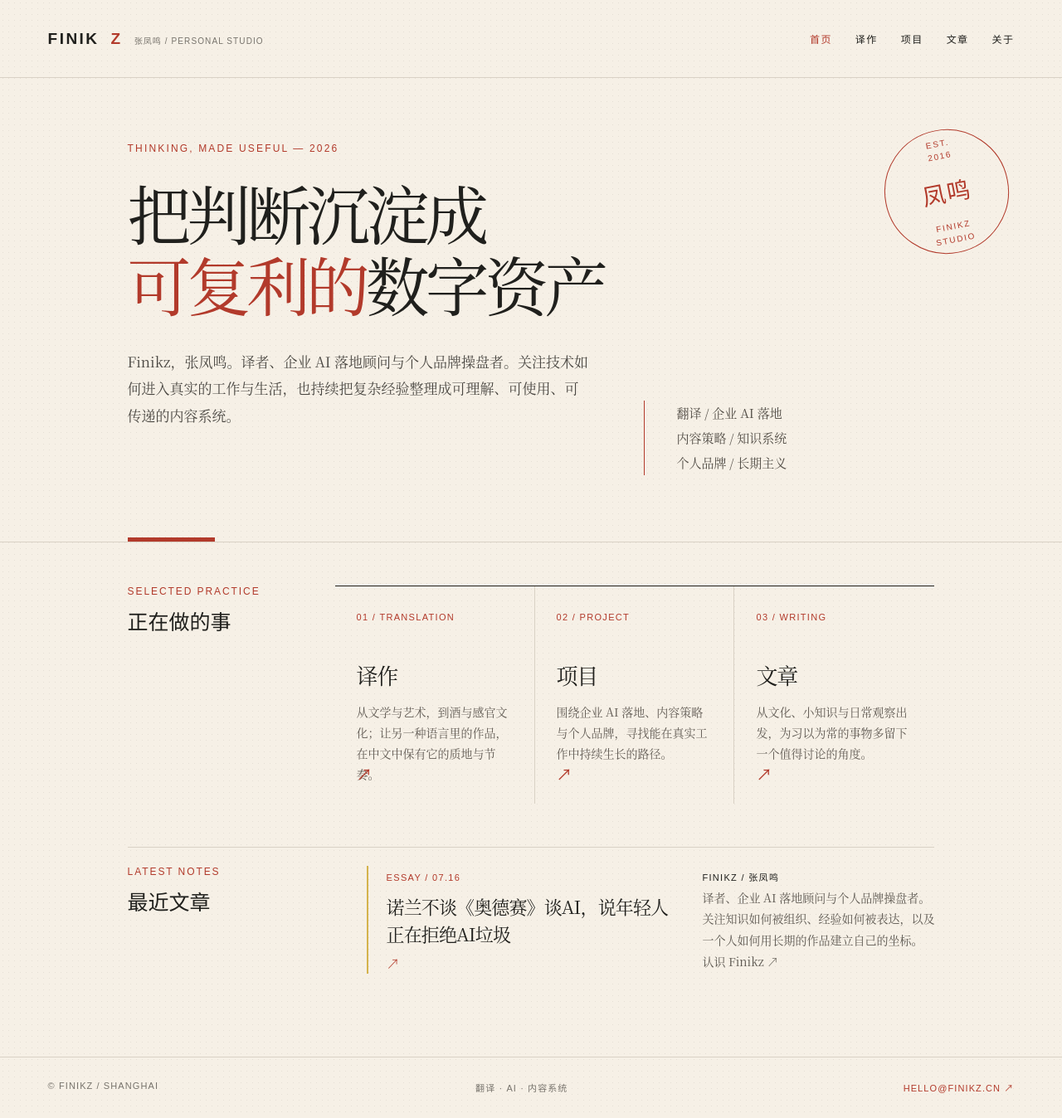
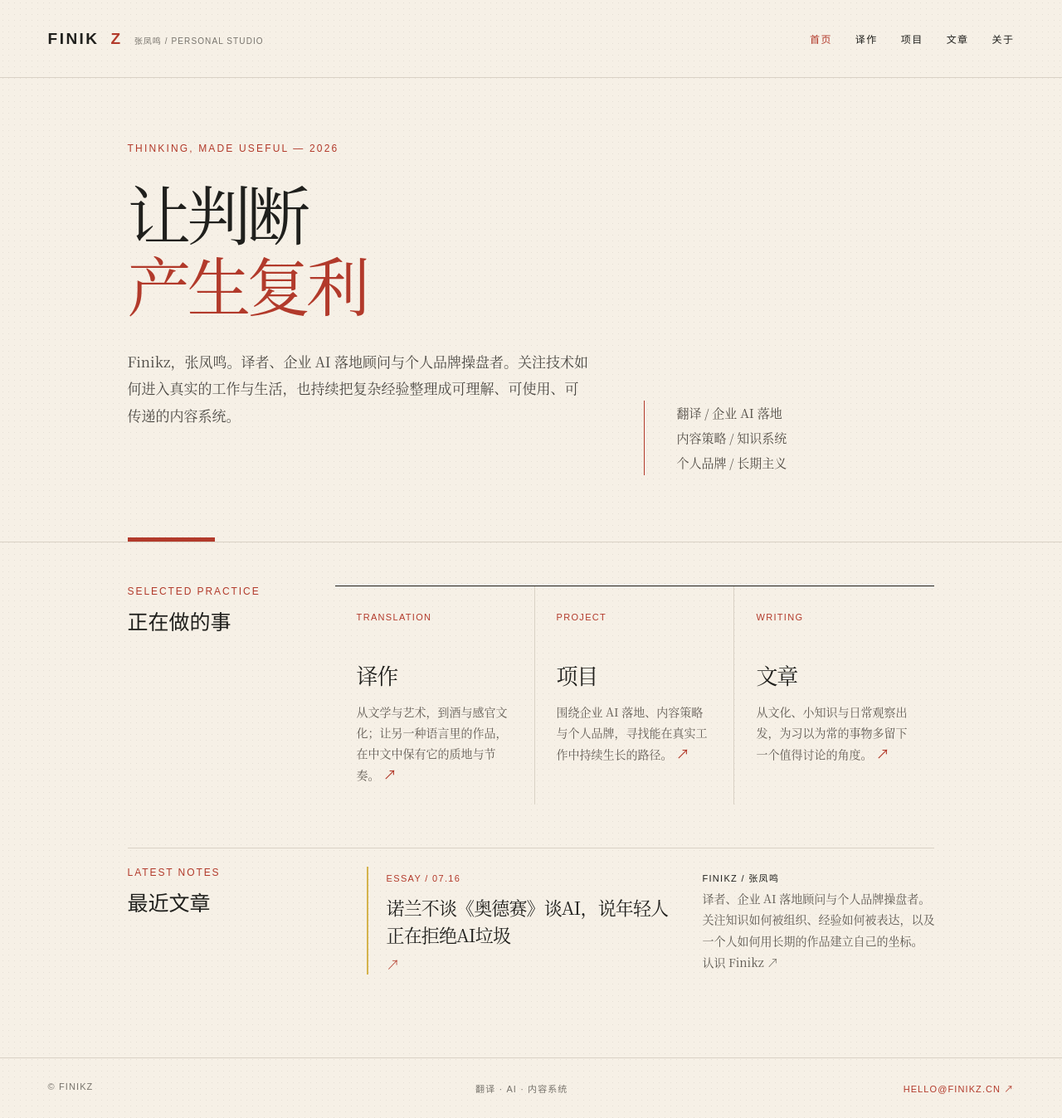
Before and after one commit to finikz/finikz.cn, a Next.js app: page / in a window 1280 px wide. Shown: the whole page at 83% size. Built offline with nearby package versions, Linux system fonts and the light colour scheme.

Commit message:
Refine home page editorial layout

```diff
--- a/app/about/page.tsx
+++ b/app/about/page.tsx
@@ -3,5 +3,5 @@ import type { Metadata } from "next";
 export const metadata: Metadata = { title: "关于｜Finikz", description: "关于译者、企业 AI 落地顾问与个人品牌操盘者 Finikz（张凤鸣）。" };
 
 export default function AboutPage() {
-  return <main className="about-page"><nav className="nav" aria-label="主导航"><a className="brand" href="/">FINIK<span className="brand-dot">Z</span><small>张凤鸣 / PERSONAL STUDIO</small></a><div className="nav-links"><a href="/">首页</a><a href="/works">译作</a><a href="/projects">项目</a><a href="/articles">文章</a><a href="/about">关于</a></div></nav><header className="page-hero"><p className="eyebrow">ABOUT / FINIKZ</p><h1>张凤鸣<br /><em>Finikz</em></h1><p>译者、企业 AI 落地顾问与个人品牌操盘者。关注语言、技术与内容如何共同服务于更清晰、更有生命力的表达。</p></header><section className="about-content"><div><p className="eyebrow">PROFILE</p><h2>个人简历</h2><p className="placeholder-copy">完整的职业经历、教育背景、合作项目与服务方式，将在你补充资料后整理于此。</p></div><div className="about-contact"><p className="eyebrow">CONTACT</p><h2>保持联系</h2><a href="mailto:hello@finikz.cn">邮箱　hello@finikz.cn ↗</a><span>微信公众号、微信、LinkedIn 与其他社交平台链接待补充。</span></div></section><footer><p>© FINIKZ / SHANGHAI</p><p>翻译 · AI · 内容系统</p><a href="/works">查看译作 ↗</a></footer></main>;
+  return <main className="about-page"><nav className="nav" aria-label="主导航"><a className="brand" href="/">FINIK<span className="brand-dot">Z</span><small>张凤鸣 / PERSONAL STUDIO</small></a><div className="nav-links"><a href="/">首页</a><a href="/works">译作</a><a href="/projects">项目</a><a href="/articles">文章</a><a href="/about">关于</a></div></nav><header className="page-hero"><p className="eyebrow">ABOUT / FINIKZ</p><h1>张凤鸣<br /><em>Finikz</em></h1><p>译者、企业 AI 落地顾问与个人品牌操盘者。关注语言、技术与内容如何共同服务于更清晰、更有生命力的表达。</p></header><section className="about-content"><div><p className="eyebrow">PROFILE</p><h2>个人简历</h2><p className="placeholder-copy">完整的职业经历、教育背景、合作项目与服务方式，将在你补充资料后整理于此。</p></div><div className="about-contact"><p className="eyebrow">CONTACT</p><h2>保持联系</h2><a href="mailto:hello@finikz.cn">邮箱　hello@finikz.cn ↗</a><span>微信公众号、微信、LinkedIn 与其他社交平台链接待补充。</span></div></section><footer><p>© FINIKZ</p><p>翻译 · AI · 内容系统</p><a href="/works">查看译作 ↗</a></footer></main>;
 }
--- a/app/page.tsx
+++ b/app/page.tsx
@@ -1,9 +1,9 @@
 import { articles } from "@/lib/articles";
 
 const practices = [
-  { no: "01 / TRANSLATION", name: "译作", description: "从文学与艺术，到酒与感官文化；让另一种语言里的作品，在中文中保有它的质地与节奏。", href: "/works" },
-  { no: "02 / PROJECT", name: "项目", description: "围绕企业 AI 落地、内容策略与个人品牌，寻找能在真实工作中持续生长的路径。", href: "/projects" },
-  { no: "03 / WRITING", name: "文章", description: "从文化、小知识与日常观察出发，为习以为常的事物多留下一个值得讨论的角度。", href: "/articles" },
+  { label: "TRANSLATION", name: "译作", description: "从文学与艺术，到酒与感官文化；让另一种语言里的作品，在中文中保有它的质地与节奏。", href: "/works" },
+  { label: "PROJECT", name: "项目", description: "围绕企业 AI 落地、内容策略与个人品牌，寻找能在真实工作中持续生长的路径。", href: "/projects" },
+  { label: "WRITING", name: "文章", description: "从文化、小知识与日常观察出发，为习以为常的事物多留下一个值得讨论的角度。", href: "/articles" },
 ];
 
 export default function Home() {
@@ -11,12 +11,12 @@ export default function Home() {
   return <main className="studio-home" id="top">
     <nav className="nav" aria-label="主导航"><a className="brand" href="#top">FINIK<span className="brand-dot">Z</span><small>张凤鸣 / PERSONAL STUDIO</small></a><div className="nav-links"><a href="#top">首页</a><a href="/works">译作</a><a href="/projects">项目</a><a href="/articles">文章</a><a href="/about">关于</a></div></nav>
     <section className="studio-hero">
-      <div><p className="kicker">THINKING, MADE USEFUL — 2026</p><h1>把判断沉淀成<br /><em>可复利的</em>数字资产</h1><p className="studio-intro">Finikz，张凤鸣。译者、企业 AI 落地顾问与个人品牌操盘者。关注技术如何进入真实的工作与生活，也持续把复杂经验整理成可理解、可使用、可传递的内容系统。</p></div>
+      <div><p className="kicker">THINKING, MADE USEFUL — 2026</p><h1>让判断<br /><em>产生复利</em></h1><p className="studio-intro">Finikz，张凤鸣。译者、企业 AI 落地顾问与个人品牌操盘者。关注技术如何进入真实的工作与生活，也持续把复杂经验整理成可理解、可使用、可传递的内容系统。</p></div>
       <aside className="hero-meta">翻译 / 企业 AI 落地<br />内容策略 / 知识系统<br />个人品牌 / 长期主义</aside>
-      <div className="seal"><span>EST.<br />2016</span><b>凤鸣</b><span>FINIKZ<br />STUDIO</span></div><i className="hero-rule" />
+      <i className="hero-rule" />
     </section>
-    <section className="studio-work" id="work"><div className="studio-label">SELECTED PRACTICE<strong>正在做的事</strong></div><div className="practice-cards">{practices.map((item) => <a className="practice-card" href={item.href} key={item.no}><span>{item.no}</span><h2>{item.name}</h2><p>{item.description}</p><b>↗</b></a>)}</div></section>
+    <section className="studio-work" id="work"><div className="studio-label">SELECTED PRACTICE<strong>正在做的事</strong></div><div className="practice-cards">{practices.map((item) => <a className="practice-card" href={item.href} key={item.label}><span>{item.label}</span><h2>{item.name}</h2><p>{item.description}<i className="card-arrow" aria-hidden="true"> ↗</i></p></a>)}</div></section>
     <section className="studio-bottom" id="about"><div className="studio-label">LATEST NOTES<strong>最近文章</strong></div>{latest && <a className="latest-note" href={`/articles/${latest.slug}`}><span>ESSAY / {latest.date.slice(5).replace("-", ".")}</span><h2>{latest.title}</h2><b>↗</b></a>}<p className="studio-bio"><strong>FINIKZ / 张凤鸣</strong><br />译者、企业 AI 落地顾问与个人品牌操盘者。关注知识如何被组织、经验如何被表达，以及一个人如何用长期的作品建立自己的坐标。<br /><a href="/about">认识 Finikz ↗</a></p></section>
-    <footer><p>© FINIKZ / SHANGHAI</p><p>翻译 · AI · 内容系统</p><a href="mailto:hello@finikz.cn">HELLO@FINIKZ.CN ↗</a></footer>
+    <footer><p>© FINIKZ</p><p>翻译 · AI · 内容系统</p><a href="mailto:hello@finikz.cn">HELLO@FINIKZ.CN ↗</a></footer>
   </main>;
 }
--- a/app/projects/page.tsx
+++ b/app/projects/page.tsx
@@ -9,5 +9,5 @@ const projects = [
 ];
 
 export default function ProjectsPage() {
-  return <main className="projects-page"><nav className="nav" aria-label="主导航"><a className="brand" href="/">FINIK<span className="brand-dot">Z</span><small>张凤鸣 / PERSONAL STUDIO</small></a><div className="nav-links"><a href="/">首页</a><a href="/works">译作</a><a href="/projects">项目</a><a href="/articles">文章</a><a href="/about">关于</a></div></nav><header className="page-hero"><p className="eyebrow">PROJECTS / IN PRACTICE</p><h1>把想法<br /><em>放进现实。</em></h1><p>项目不是把概念说得更大，而是让技术、内容与人的判断，真正进入一段可持续的工作流程。</p></header><section className="project-list">{projects.map((project) => <article className="project-row" key={project.no}><span>{project.no}</span><h2>{project.title}</h2><p>{project.text}</p><b>{project.no === "03" ? "待补充" : "进行中"}</b></article>)}</section><footer><p>© FINIKZ / SHANGHAI</p><p>翻译 · AI · 内容系统</p><a href="mailto:hello@finikz.cn">HELLO@FINIKZ.CN ↗</a></footer></main>;
+  return <main className="projects-page"><nav className="nav" aria-label="主导航"><a className="brand" href="/">FINIK<span className="brand-dot">Z</span><small>张凤鸣 / PERSONAL STUDIO</small></a><div className="nav-links"><a href="/">首页</a><a href="/works">译作</a><a href="/projects">项目</a><a href="/articles">文章</a><a href="/about">关于</a></div></nav><header className="page-hero"><p className="eyebrow">PROJECTS / IN PRACTICE</p><h1>把想法<br /><em>放进现实。</em></h1><p>项目不是把概念说得更大，而是让技术、内容与人的判断，真正进入一段可持续的工作流程。</p></header><section className="project-list">{projects.map((project) => <article className="project-row" key={project.no}><span>{project.no}</span><h2>{project.title}</h2><p>{project.text}</p><b>{project.no === "03" ? "待补充" : "进行中"}</b></article>)}</section><footer><p>© FINIKZ</p><p>翻译 · AI · 内容系统</p><a href="mailto:hello@finikz.cn">HELLO@FINIKZ.CN ↗</a></footer></main>;
 }
--- a/app/works/page.tsx
+++ b/app/works/page.tsx
@@ -14,6 +14,6 @@ export default function WorksPage() {
     <header className="works-hero"><p className="eyebrow">TRANSLATION / SELECTED WORKS</p><h1>翻译<br /><em>作品</em></h1><p>从文学与艺术，到酒与感官文化。译者的工作，是在另一种语言中保存作品的质地、节奏与思想。</p></header>
     <section className="works-feature"><div><p className="eyebrow">FEATURED PROJECT · 2026</p><h2>酒神三部曲</h2><p>《风土之诗》《麦芽之歌》《自由之水》以葡萄酒、啤酒与朗姆酒为入口，展开关于风土、工艺、旅行与自由的文化漫游。</p><a href="/works/dionysus-trilogy">阅读专题页 ↗</a></div><span>III</span></section>
     <section className="works-grid" aria-label="全部译作"><div className="works-grid-heading"><p className="eyebrow">ALL TRANSLATIONS</p><p>以下作品均由张凤鸣担任译者。点击封面或书名可前往豆瓣书目。</p></div>{groups.map((group) => <section className="work-group" key={group}><h2>{group}</h2><div className="work-cards">{works.filter((work) => work.group === group).map((work) => <article className="work-card" key={work.url}><a className="work-cover" href={work.url} target="_blank" rel="noreferrer"><Image src={work.cover} alt={`《${work.title}》封面`} fill sizes="(max-width: 720px) 42vw, 210px" /></a><div className="work-info"><p>{work.year} / 译者</p><h3><a href={work.url} target="_blank" rel="noreferrer">《{work.title}{work.subtitle ? `：${work.subtitle}` : ""}》</a></h3><span>{work.author}</span><span>{work.publisher}</span>{work.group === "酒神三部曲" && <a className="trilogy-tag" href="/works/dionysus-trilogy">酒神三部曲 ↗</a>}</div></article>)}</div></section>)}</section>
-    <footer><p>© FINIKZ / SHANGHAI</p><p>翻译 · AI · 内容系统</p><a href="https://www.douban.com/people/phoenixZ/works" target="_blank" rel="noreferrer">豆瓣作品页 ↗</a></footer>
+    <footer><p>© FINIKZ</p><p>翻译 · AI · 内容系统</p><a href="https://www.douban.com/people/phoenixZ/works" target="_blank" rel="noreferrer">豆瓣作品页 ↗</a></footer>
   </main>;
 }
```
Also changed, not shown: app/globals.css.
